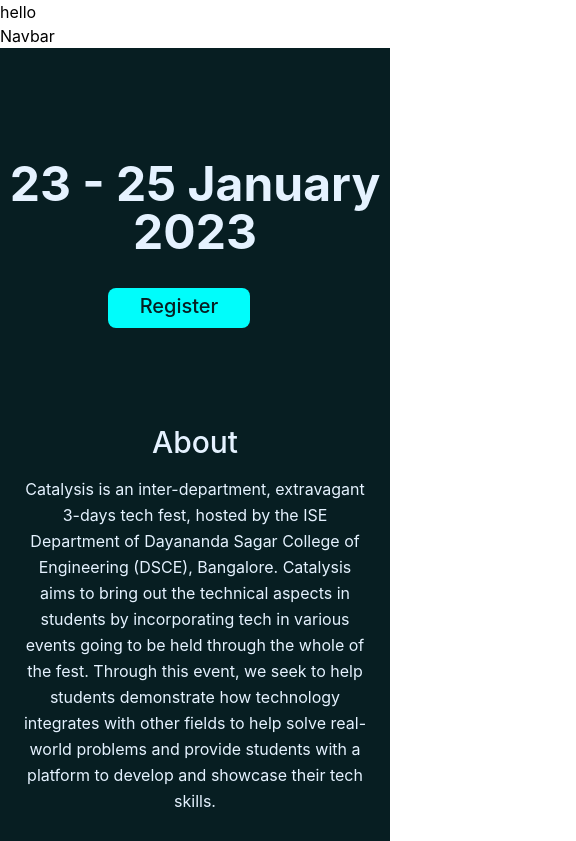
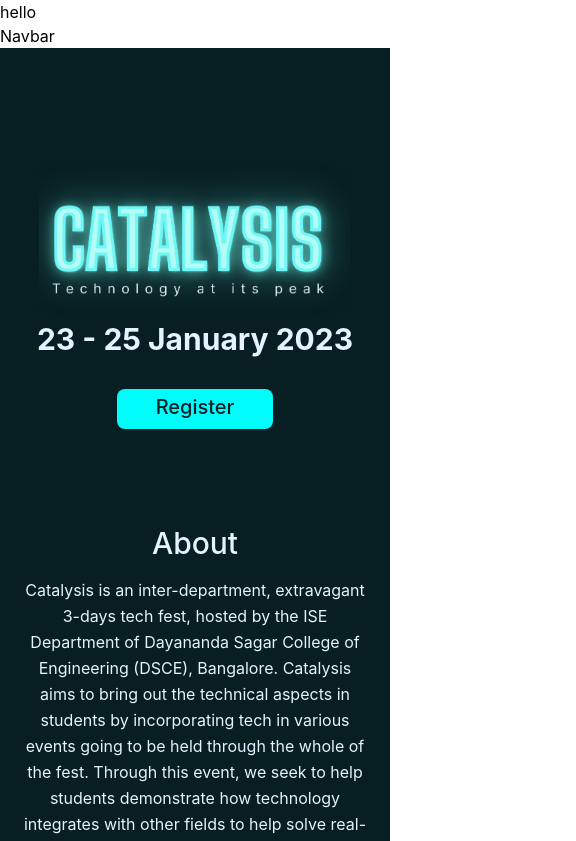
Before and after one commit to heisdinesh/catalysis, a React (Create React App) app: page / in a window 390 px wide. Shown: the top 841 px of the page, 576 px wide, since content can reach past the window. Built offline with nearby package versions, Linux system fonts and the light colour scheme.

Commit message:
Landing Responsive

```diff
--- a/src/components/Landing.jsx
+++ b/src/components/Landing.jsx
@@ -6,11 +6,11 @@
         <section className="bg-background text-fontcolor body-font">
           <div className="items-center justify-center">
               <div className="items-center justify-center">
-                  <img className="px-72 pt-28" alt="Poster1" src={require('../assets/catalysis2.png')}/>
+                  <img className="sm:px-[20%] px-[10%] pt-28" alt="Poster1" src={require('../assets/catalysis2.png')}/>
               </div>
-              <h1 className="font-bold mb-8 text-center justify-center text-5xl" style={{color: '#E5F2FF'}}>23 - 25 January 2023</h1>
+              <h1 className="font-bold mb-8 text-center justify-center sm:text-5xl text-3xl" style={{color: '#E5F2FF'}}>23 - 25 January 2023</h1>
               <div className="flex justify-center">
-                  <button className="pt-1 pb-2 px-8 rounded-lg mr-8"  style={{backgroundColor: "#00FDFB"}}>
+                  <button className="pt-1 pb-2 sm:px-8 px-[10%] rounded-lg sm:mr-8"  style={{backgroundColor: "#00FDFB"}}>
                       <a href="index.js" className="text-[#071E22] font-medium text-xl">Register</a>
                   </button>
               </div>
```
